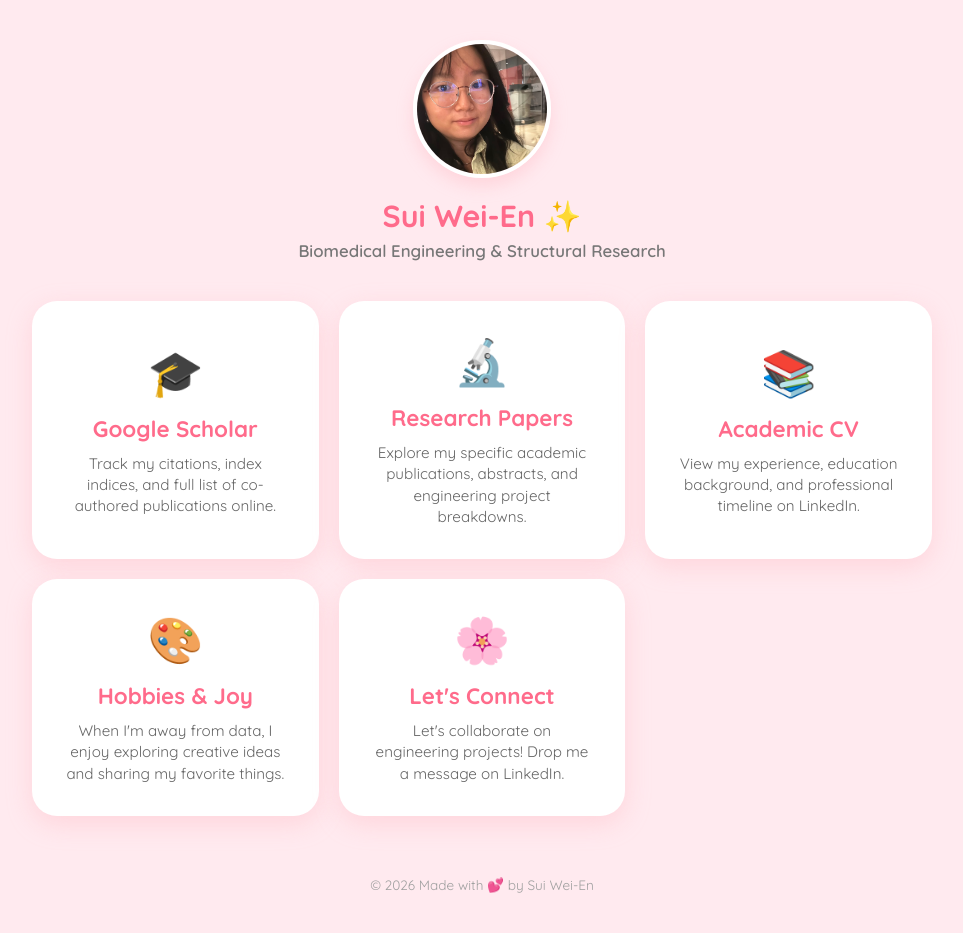
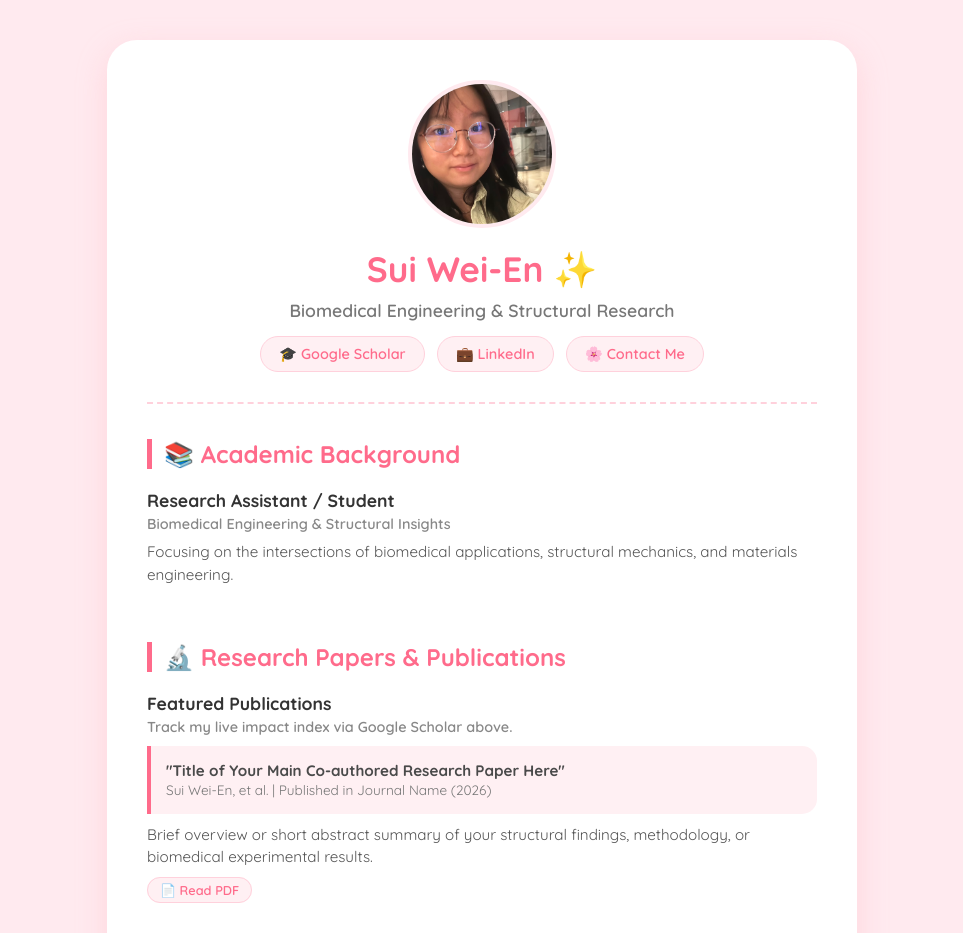
Before and after one commit to sui-weien/sui-weien.github.io, a plain HTML site: page index.html in a window 1280 px wide. Shown: the top 933 px of the page, without its empty margins (158-1121 px from the left). Drawn offline with Linux system fonts and the light colour scheme.

Commit message:
Update index.html

```diff
--- a/index.html
+++ b/index.html
@@ -3,18 +3,18 @@
 <head>
     <meta charset="UTF-8">
     <meta name="viewport" content="width=device-width, initial-scale=1.0">
-    <title>Sui Wei-En | Welcome ✨</title>
+    <title>Sui Wei-En | Academic & Personal Space ✨</title>
     <link href="https://fonts.googleapis.com/css2?family=Quicksand:wght@400;600;700&display=swap" rel="stylesheet">
 
     <style>
-        /* --- CUTE PINK COLOR PALETTE & STYLES --- */
+        /* --- CUTE PINK COLOR PALETTE --- */
         :root {
             --bg-color: #FFEAEF;       /* Soft baby pink background */
-            --card-bg: #FFFFFF;        /* Clean white for the blocks */
-            --text-main: #4A4A4A;      /* Charcoal for soft readability */
-            --accent-pink: #FF6B8B;    /* Vibrant pink from your photo for accents */
-            --hover-pink: #FF8DA6;     /* Slightly lighter pink for hover effects */
-            --shadow: rgba(255, 182, 193, 0.4);
+            --content-bg: #FFFFFF;    /* Clean white for the content sheet */
+            --text-main: #4A4A4A;      /* Dark grey for readability */
+            --accent-pink: #FF6B8B;    /* Signature vibrant pink */
+            --soft-pink: #FFF0F3;      /* Light pink accent blocks */
+            --line-color: #FFD1DC;    /* Pastel pink for divider lines */
         }
 
         body {
@@ -22,138 +22,209 @@
             background-color: var(--bg-color);
             color: var(--text-main);
             margin: 0;
-            padding: 40px 20px;
+            padding: 20px;
             display: flex;
             flex-direction: column;
             align-items: center;
         }
 
-        /* --- PROFILE HEADER --- */
-        .profile-container {
-            text-align: center;
+        /* --- CENTRAL CONTENT SHEET --- */
+        .container {
+            background-color: var(--content-bg);
+            max-width: 750px;
+            width: 100%;
+            border-radius: 30px; /* Extra rounded cozy corners */
+            padding: 40px;
+            box-shadow: 0 10px 30px rgba(255, 182, 193, 0.4);
+            box-sizing: border-box;
+            margin-top: 20px;
             margin-bottom: 40px;
         }
 
-        .profile-pic {
-            width: 130px;
-            height: 130px;
-            border-radius: 50%; /* Makes your photo a cute circle */
-            border: 4px solid var(--card-bg);
-            box-shadow: 0 8px 16px var(--shadow);
-            object-fit: cover;
+        /* --- PROFILE BANNER --- */
+        .profile-header {
+            text-align: center;
+            border-bottom: 2px dashed var(--line-color);
+            padding-bottom: 30px;
+            margin-bottom: 35px;
         }
 
-        .profile-container h1 {
-            margin: 15px 0 5px 0;
-            font-size: 1.9rem;
+        .profile-pic {
+            width: 140px;
+            height: 140px;
+            border-radius: 50%;
+            border: 4px solid var(--bg-color);
+            object-fit: cover;
+            margin-bottom: 15px;
+        }
+
+        .profile-header h1 {
+            margin: 0;
+            font-size: 2.2rem;
             color: var(--accent-pink);
         }
 
-        .profile-container p {
-            margin: 5px 0 0 0;
-            font-size: 1.05rem;
+        .profile-header p {
+            margin: 8px 0 15px 0;
+            font-size: 1.1rem;
             color: #777;
             font-weight: 600;
         }
 
-        /* --- THE GRID LAYOUT --- */
-        .grid-container {
-            display: grid;
-            grid-template-columns: repeat(auto-fit, minmax(280px, 1fr));
-            gap: 20px;
-            width: 100%;
-            max-width: 900px; /* Slightly wider to beautifully accommodate 5 cards */
+        /* --- SOCIAL BUTTON LINKS --- */
+        .links-row {
+            display: flex;
+            justify-content: center;
+            gap: 12px;
+            flex-wrap: wrap;
         }
 
-        /* --- CUTE BLOCK CARDS --- */
-        .card {
-            background-color: var(--card-bg);
-            border-radius: 25px; /* Extra rounded corners for that cute look */
-            padding: 30px;
-            text-align: center;
+        .btn {
+            background-color: var(--soft-pink);
+            color: var(--accent-pink);
             text-decoration: none;
-            color: var(--text-main);
-            box-shadow: 0 8px 24px var(--shadow);
-            transition: transform 0.3s ease, box-shadow 0.3s ease;
-            display: flex;
-            flex-direction: column;
-            align-items: center;
-            justify-content: center;
-            border: 2px solid transparent;
+            padding: 8px 18px;
+            border-radius: 20px;
+            font-weight: 600;
+            font-size: 0.9rem;
+            transition: all 0.2s ease;
+            border: 1px solid var(--line-color);
         }
 
-        /* Hover animation */
-        .card:hover {
-            transform: translateY(-8px);
-            border-color: var(--accent-pink);
-            box-shadow: 0 12px 30px rgba(255, 107, 139, 0.3);
+        .btn:hover {
+            background-color: var(--accent-pink);
+            color: white;
+            transform: translateY(-2px);
         }
 
-        .card-icon {
-            font-size: 2.8rem;
-            margin-bottom: 15px;
+        /* --- SECTION FORMATTING --- */
+        section {
+            margin-bottom: 40px;
         }
 
-        .card h2 {
-            margin: 0 0 10px 0;
-            font-size: 1.4rem;
+        h2 {
             color: var(--accent-pink);
+            font-size: 1.5rem;
+            border-left: 5px solid var(--accent-pink);
+            padding-left: 12px;
+            margin-bottom: 20px;
         }
 
-        .card p {
-            margin: 0;
-            font-size: 0.95rem;
-            line-height: 1.4;
-            color: #666;
+        /* --- LIST & ITEMS STYLING --- */
+        .item {
+            margin-bottom: 20px;
+            padding-bottom: 15px;
+            border-bottom: 1px solid #FAF0F2;
         }
 
-        /* Footer styling */
+        .item:last-child {
+            border-bottom: none;
+        }
+
+        .item-title {
+            font-weight: 700;
+            font-size: 1.1rem;
+            color: #333;
+            margin-bottom: 4px;
+        }
+
+        .item-meta {
+            font-size: 0.9rem;
+            color: #888;
+            font-weight: 600;
+            margin-bottom: 8px;
+        }
+
+        .item-desc {
+            font-size: 0.95rem;
+            line-height: 1.5;
+            color: #555;
+        }
+
+        /* Highlight block for papers */
+        .paper-blockquote {
+            background-color: var(--soft-pink);
+            border-left: 4px solid var(--accent-pink);
+            padding: 15px;
+            border-radius: 0 15px 15px 0;
+            margin: 10px 0;
+            font-size: 0.95rem;
+        }
+
         footer {
-            margin-top: 60px;
+            text-align: center;
             font-size: 0.85rem;
             color: #A0A0A0;
+            margin-top: 20px;
         }
     </style>
 </head>
 <body>
 
-    <div class="profile-container">
-        <img src="avatar.jpg" alt="Sui Wei-En" class="profile-pic">
-        <h1>Sui Wei-En ✨</h1>
-        <p>Biomedical Engineering & Structural Research</p>
-    </div>
+    <div class="container">
 
-    <div class="grid-container">
+        <header class="profile-header">
+            <img src="avatar.jpg" alt="Sui Wei-En" class="profile-pic">
+            <h1>Sui Wei-En ✨</h1>
+            <p>Biomedical Engineering & Structural Research</p>
 
-        <a href="https://scholar.google.com/citations?user=yGk77-kAAAAJ&hl=en" class="card" target="_blank">
-            <div class="card-icon">🎓</div>
-            <h2>Google Scholar</h2>
-            <p>Track my citations, index indices, and full list of co-authored publications online.</p>
-        </a>
+            <div class="links-row">
+                <a href="https://scholar.google.com/citations?user=yGk77-kAAAAJ&hl=en" class="btn" target="_blank">🎓 Google Scholar</a>
+                <a href="https://www.linkedin.com/in/sui-wei-en/?skipRedirect=true" class="btn" target="_blank">💼 LinkedIn</a>
+                <a href="mailto:your-email@example.com" class="btn">🌸 Contact Me</a>
+            </div>
+        </header>
 
-        <a href="Encoding Music Score.pdf" class="card">
-            <div class="card-icon">🔬</div>
-            <h2>Research Papers</h2>
-            <p>Explore my specific academic publications, abstracts, and engineering project breakdowns.</p>
-        </a>
+        <section>
+            <h2>📚 Academic Background</h2>
 
-        <a href="https://www.linkedin.com/in/sui-wei-en/?skipRedirect=true" class="card" target="_blank">
-            <div class="card-icon">📚</div>
-            <h2>Academic CV</h2>
-            <p>View my experience, education background, and professional timeline on LinkedIn.</p>
-        </a>
+            <div class="item">
+                <div class="item-title">Research Assistant / Student</div>
+                <div class="item-meta">Biomedical Engineering & Structural Insights</div>
+                <div class="item-desc">
+                    Focusing on the intersections of biomedical applications, structural mechanics, and materials engineering.
+                </div>
+            </div>
 
-        <a href="#" class="card">
-            <div class="card-icon">🎨</div>
-            <h2>Hobbies & Joy</h2>
-            <p>When I'm away from data, I enjoy exploring creative ideas and sharing my favorite things.</p>
-        </a>
+            </section>
 
-        <a href="https://www.linkedin.com/in/sui-wei-en/?skipRedirect=true" class="card" target="_blank">
-            <div class="card-icon">🌸</div>
-            <h2>Let's Connect</h2>
-            <p>Let's collaborate on engineering projects! Drop me a message on LinkedIn.</p>
-        </a>
+        <section>
+            <h2>🔬 Research Papers & Publications</h2>
+
+            <div class="item">
+                <div class="item-title">Featured Publications</div>
+                <div class="item-meta">Track my live impact index via Google Scholar above.</div>
+
+                <div class="paper-blockquote">
+                    <strong>"Title of Your Main Co-authored Research Paper Here"</strong><br>
+                    <span style="color:#777; font-size:0.85rem;">Sui Wei-En, et al. | Published in Journal Name (2026)</span>
+                </div>
+
+                <div class="item-desc">
+                    Brief overview or short abstract summary of your structural findings, methodology, or biomedical experimental results.
+                </div>
+                <p style="margin-top:10px;">
+                    <a href="my-paper.pdf" class="btn" style="padding: 4px 12px; font-size:0.8rem;" target="_blank">📄 Read PDF</a>
+                </p>
+            </div>
+        </section>
+
+        <section>
+            <h2>🎨 Hobbies & Personal Interests</h2>
+
+            <div class="item">
+                <div class="item-desc">
+                    When I am not deep into biomedical data or analyzing engineering frameworks, I like to balance my life with creative pursuits!
+                    <br><br>
+                    🌸 <strong>What I'm into right now:</strong>
+                    <ul style="margin-top: 5px; padding-left: 20px; line-height: 1.6;">
+                        <li>Exploring design aesthetics and web creation.</li>
+                        <li>Café hopping and testing local matcha profiles.</li>
+                        <li>[Add another hobby here, like illustration, photography, or reading!]</li>
+                    </ul>
+                </div>
+            </div>
+        </section>
 
     </div>
 
```
